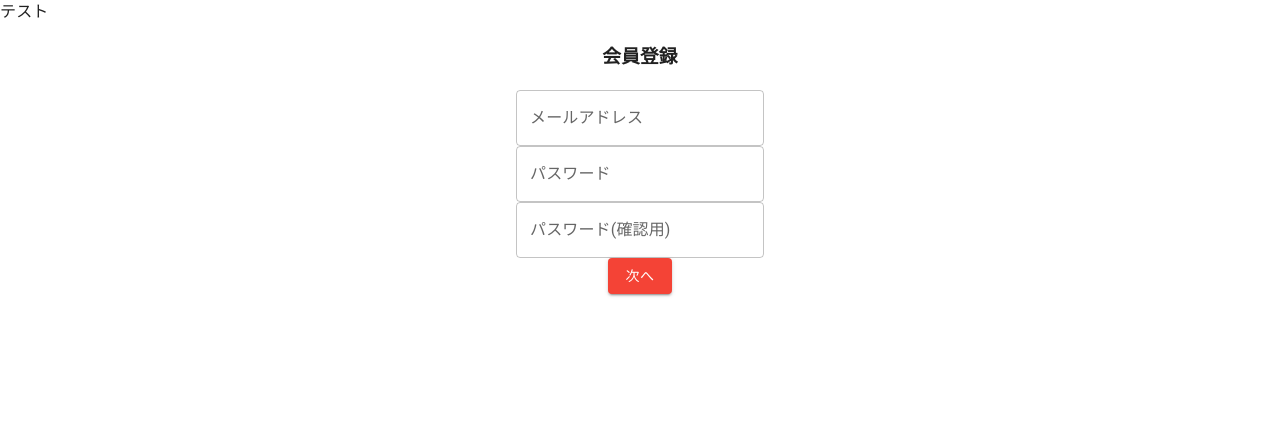
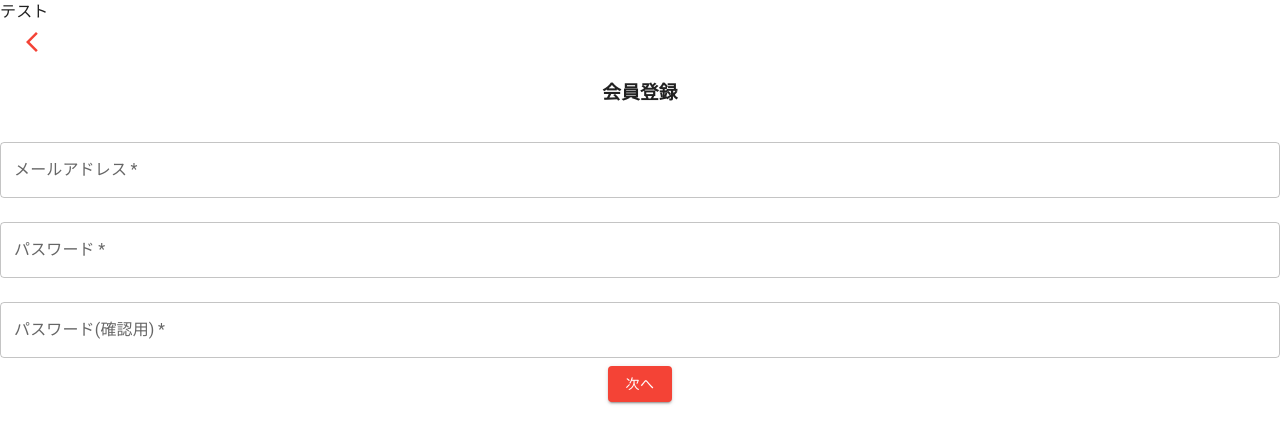
Before and after one commit to f-yusei/kakokari, a React (Create React App) app in the folder client/: page /auth/mail in a window 1280 px wide. Shown: the top 444 px of the page. Built offline with nearby package versions, Linux system fonts and the light colour scheme.

Commit message:
feat:新規登録機能を実装した

```diff
--- /dev/null
+++ b/client/src/features/auth/api/authApi.ts
@@ -0,0 +1,8 @@
+import axiosClient from './axiosClient';
+
+const authApi = {
+    register: (params: any) => axiosClient.post('/auth/register', params),
+    login: (params: any) => axiosClient.post('auth/login', params),
+};
+
+export default authApi;
--- /dev/null
+++ b/client/src/features/auth/api/axiosClient.ts
@@ -0,0 +1,30 @@
+import axios, { AxiosRequestConfig, InternalAxiosRequestConfig } from "axios";
+
+const BASE_URL = "http://localhost:3300/api/v1";
+
+const getToken = () => localStorage.getItem("token");
+
+const axiosClient = axios.create({
+    baseURL: BASE_URL,
+});
+
+axiosClient.interceptors.request.use(async (config: AxiosRequestConfig) => {
+    return {
+        ...config,
+        headers: {
+            "Content-Type": "application/json",
+            Authorization: `Bearer ${getToken()}`,
+        },
+    } as InternalAxiosRequestConfig;
+});
+
+axiosClient.interceptors.response.use(
+    (response) => {
+        return response;
+    },
+    (error) => {
+        throw error.response;
+    }
+);
+
+export default axiosClient;
--- a/client/src/features/auth/components/MailRegisterForm.tsx
+++ b/client/src/features/auth/components/MailRegisterForm.tsx
@@ -1,25 +1,136 @@
-import { FC } from 'react'
 import { Button, Box, TextField, } from '@mui/material'
-import { useNavigate } from 'react-router-dom'
+import { useNavigate, Link } from 'react-router-dom'
+import ArrowBackIosNewIcon from '@mui/icons-material/ArrowBackIosNew';
+import { LoadingButton } from '@mui/lab';
+import authApi from '../api/authApi';
+import React, { FC } from 'react';
+
 
 
 
 const RegisterForm: FC = () => {
     const navigate = useNavigate()
+
+    const [emailErrText, setEmailErrText] = React.useState<string>('')
+    const [passwordErrText, setPasswordErrText] = React.useState<string>('')
+    const [confirmPasswordErrText, setConfirmPasswordErrText] = React.useState<string>('')
+
+    const handleSubmit = async (e: React.FormEvent<HTMLFormElement>) => {
+        e.preventDefault();
+        setEmailErrText('');
+        setPasswordErrText('');
+        setConfirmPasswordErrText('');
+
+        //フォームの値を取得
+        const data = await new FormData(e.currentTarget);
+        const email = (data.get('email') as string).trim();
+        const password = (data.get('password') as string).trim();
+        const confirmPassword = (data.get('confirmPassword') as string).trim();
+        console.log(email)
+        console.log(password)
+        console.log(confirmPassword)
+
+        let error = false;
+
+        if (email === '') {
+            error = true;
+            setEmailErrText('メールアドレスを入力してください')
+        }
+        if (password === '') {
+            error = true;
+            setPasswordErrText('パスワードを入力してください')
+        }
+        if (confirmPassword === '') {
+            error = true;
+            setConfirmPasswordErrText('パスワードを入力してください')
+        }
+        if (password !== confirmPassword) {
+            error = true;
+            setConfirmPasswordErrText('パスワードが一致しません')
+        }
+        if (error) {
+            return;
+        }
+        //登録APIを叩く
+        try {
+            const res = await authApi.register({
+                email,
+                password,
+                confirmPassword
+            });
+            localStorage.setItem('token', res.data.token);
+            console.log("新規登録成功！")
+            navigate('/auth')
+
+        } catch (err: any) {
+            console.log(err)
+            const errors = err.data.error;
+            console.log(errors);
+            if (errors) {
+                errors.forEach((error: any) => {
+                    if (error.path === 'email') {
+                        setEmailErrText(error.msg);
+                    }
+                    if (error.path === 'password') {
+                        setPasswordErrText(error.msg);
+                    }
+                    if (error.path === 'confirmPassword') {
+                        setConfirmPasswordErrText(error.msg);
+                    }
+                })
+            }
+
+        }
+    }
     return (
+        <Box component="form" onSubmit={handleSubmit} noValidate>
+            <Button component={Link} to="../register">
+                <ArrowBackIosNewIcon />
+            </Button>
             <Box sx={{ display: 'flex', flexDirection: 'column', alignItems: 'center' }}>
                 <h3>会員登録</h3>
                 <TextField
+                    id='email'
                     label="メールアドレス"
+                    fullWidth
+                    margin='normal'
+                    name='email'
+                    type='email'
+                    required
+                    helperText={emailErrText}
+                    error={emailErrText !== ''}
                 />
                 <TextField
+                    id='password'
+                    fullWidth
                     label="パスワード"
+                    margin='normal'
+                    name='password'
+                    type='password'
+                    required
+                    helperText={passwordErrText}
+                    error={passwordErrText !== ''}
                 />
                 <TextField
+                    id='confirmPassword'
                     label="パスワード(確認用)"
+                    fullWidth
+                    margin='normal'
+                    name='confirmPassword'
+                    type='password'
+                    required
+                    helperText={confirmPasswordErrText}
+                    error={confirmPasswordErrText !== ''}
                 />
-            <Button variant='contained'>次へ</Button>
+                <LoadingButton
+                    variant='contained'
+                    type='submit'
+                    loading={false}
+                >
+                    次へ
+                </LoadingButton>
             </Box >
+        </Box>
     )
 }
 
```
Also changed, not shown: 1 other file (tests, documents, lock files or other folders). Lines whose indentation alone changed are shown as unchanged.
